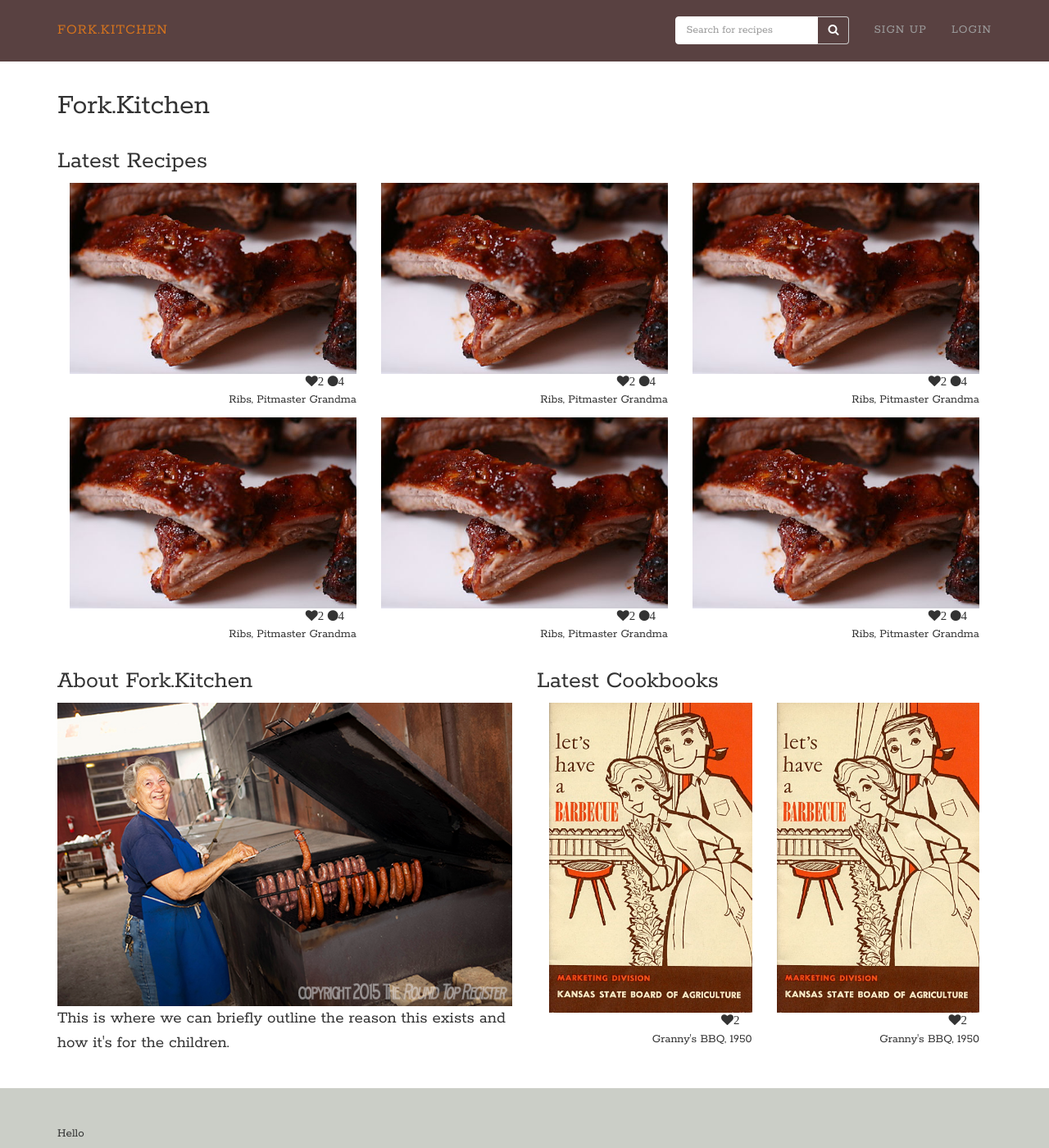
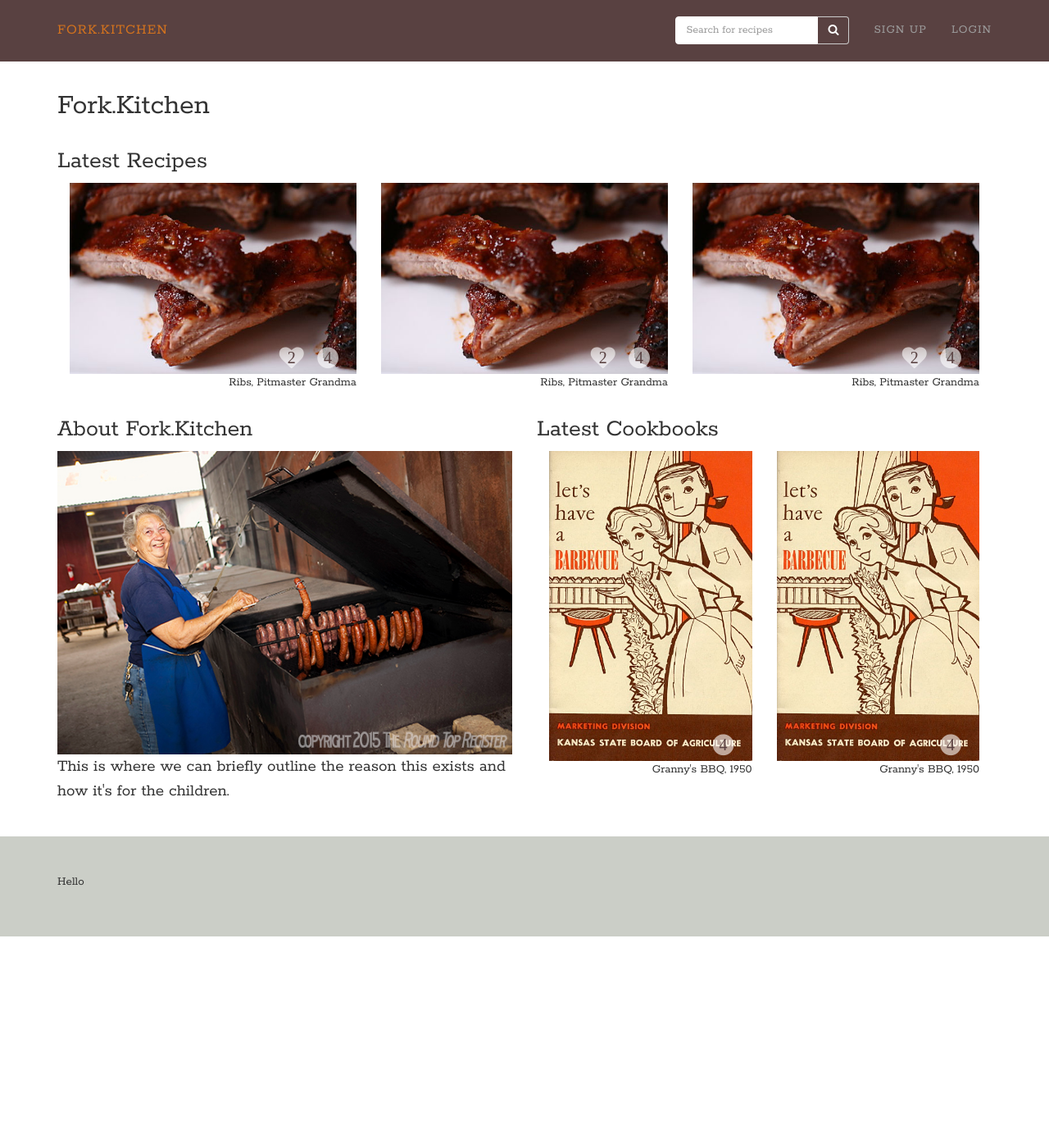
Before and after one commit to forkKitchen/prototype, a Jekyll site: the page built from index.html, in a window 1280 px wide and 1400 px high. Shown: the whole window at 82% size. Built offline with Jekyll 4.4.1, drawn with Linux system fonts in a browser that asks for light colours; nearby versions of some CDN libraries.

Commit message:
Fixed positioning of rating numbers

```diff
--- a/assets/styles.css
+++ b/assets/styles.css
@@ -211,13 +211,29 @@ figcaption{
   padding-left: 1.5rem;
 }
 
-.thumb-rating{
+.thumb.rating{
+  margin-top: -40px;
   text-align: right;
 }
 
-.thumb-caption{
+.thumb.caption{
   float: right;
 }
+
+.thumb.fa{
+  font-size: 1.5em;
+  margin-bottom: 5px;
+  padding: 5px;
+  color: #ffffff;
+  opacity: .6;
+}
+
+.fa-stack-1x{
+  font-size: 1em;
+  color: #594141;
+  font-weight: bold;
+}
+
 
 /*recipe form*/
 
--- a/index.html
+++ b/index.html
@@ -20,11 +20,17 @@ title: "Fork.Kitchen | Recipe Version Control"
               <figure>
                 <a href="recipes/index.html"><img src="assets/img/ribs.jpg" class="img-responsive"></a>
               </figure>
-              <div class="thumb-rating col-md-12">
-                <i class="fa fa-heart">2</i>
-                <i class="fa fa-circle">4</i>
+              <div class="thumb rating col-md-12">
+                <span class="fa-stack fa-lg">
+                  <i class="thumb fa fa-heart fa-stack-2x"></i>
+                  <i class="fa fa-stack-1x">2</i>
+                </span>
+                <span class="fa-stack fa-lg">
+                  <i class="thumb fa fa-circle fa-stack-2x"></i>
+                  <i class="fa fa-stack-1x">4</i>
+                </span>
               </div>
-              <div class="thumb-caption">
+              <div class="thumb caption">
                 <p>Ribs, Pitmaster Grandma</p>
               </div>
             </div>
@@ -32,11 +38,17 @@ title: "Fork.Kitchen | Recipe Version Control"
               <figure>
                 <a href="recipes/index.html"><img src="assets/img/ribs.jpg" class="img-responsive"></a>
               </figure>
-              <div class="thumb-rating col-md-12">
-                <i class="fa fa-heart">2</i>
-                <i class="fa fa-circle">4</i>
+              <div class="thumb rating col-md-12">
+                <span class="fa-stack fa-lg">
+                  <i class="thumb fa fa-heart fa-stack-2x"></i>
+                  <i class="fa fa-stack-1x">2</i>
+                </span>
+                <span class="fa-stack fa-lg">
+                  <i class="thumb fa fa-circle fa-stack-2x"></i>
+                  <i class="fa fa-stack-1x">4</i>
+                </span>
               </div>
-              <div class="thumb-caption">
+              <div class="thumb caption">
                 <p>Ribs, Pitmaster Grandma</p>
               </div>
             </div>
@@ -44,47 +56,17 @@ title: "Fork.Kitchen | Recipe Version Control"
               <figure>
                <a href="recipes/index.html"><img src="assets/img/ribs.jpg" class="img-responsive"></a>
               </figure>
-              <div class="thumb-rating col-md-12">
-                <i class="fa fa-heart">2</i>
-                <i class="fa fa-circle">4</i>
+              <div class="thumb rating col-md-12">
+                <span class="fa-stack fa-lg">
+                  <i class="thumb fa fa-heart fa-stack-2x"></i>
+                  <i class="fa fa-stack-1x">2</i>
+                </span>
+                <span class="fa-stack fa-lg">
+                  <i class="thumb fa fa-circle fa-stack-2x"></i>
+                  <i class="fa fa-stack-1x">4</i>
+                </span>
               </div>
-              <div class="thumb-caption">
-                <p>Ribs, Pitmaster Grandma</p>
-              </div>
-            </div>
-            <div class="col-md-4">
-              <figure>
-               <a href="recipes/index.html"><img src="assets/img/ribs.jpg" class="img-responsive"></a>
-              </figure>
-              <div class="thumb-rating col-md-12">
-                <i class="fa fa-heart">2</i>
-                <i class="fa fa-circle">4</i>
-              </div>
-              <div class="thumb-caption">
-                <p>Ribs, Pitmaster Grandma</p>
-              </div>
-            </div>
-            <div class="col-md-4">
-              <figure>
-               <a href="recipes/index.html"><img src="assets/img/ribs.jpg" class="img-responsive"></a>
-              </figure>
-              <div class="thumb-rating col-md-12">
-                <i class="fa fa-heart">2</i>
-                <i class="fa fa-circle">4</i>
-              </div>
-              <div class="thumb-caption">
-                <p>Ribs, Pitmaster Grandma</p>
-              </div>
-            </div>
-            <div class="col-md-4">
-              <figure>
-               <a href="recipes/index.html"><img src="assets/img/ribs.jpg" class="img-responsive"></a>
-              </figure>
-              <div class="thumb-rating col-md-12">
-                <i class="fa fa-heart">2</i>
-                <i class="fa fa-circle">4</i>
-              </div>
-              <div class="thumb-caption">
+              <div class="thumb caption">
                 <p>Ribs, Pitmaster Grandma</p>
               </div>
             </div>
@@ -112,10 +94,13 @@ title: "Fork.Kitchen | Recipe Version Control"
             <figure>
              <img src="assets/img/cookbook.jpg" class="img-responsive">
             </figure>
-            <div class="thumb-rating col-md-12">
-              <i class="fa fa-heart">2</i>
+            <div class="thumb rating col-md-12">
+              <span class="fa-stack fa-lg">
+                <i class="thumb fa fa-circle fa-stack-2x"></i>
+                <i class="fa fa-stack-1x">4</i>
+              </span>
             </div>
-          <div class="thumb-caption">
+          <div class="thumb caption">
             <p>Granny's BBQ, 1950</p>
           </div>
         </div>
@@ -123,10 +108,13 @@ title: "Fork.Kitchen | Recipe Version Control"
           <figure>
              <img src="assets/img/cookbook.jpg" class="img-responsive">
             </figure>
-          <div class="thumb-rating col-md-12">
-            <i class="fa fa-heart">2</i>
+          <div class="thumb rating col-md-12">
+            <span class="fa-stack fa-lg">
+              <i class="thumb fa fa-circle fa-stack-2x"></i>
+              <i class="fa fa-stack-1x">4</i>
+            </span>
           </div>
-          <div class="thumb-caption">
+          <div class="thumb caption">
             <p>Granny's BBQ, 1950</p>
           </div>
         </div>
```
